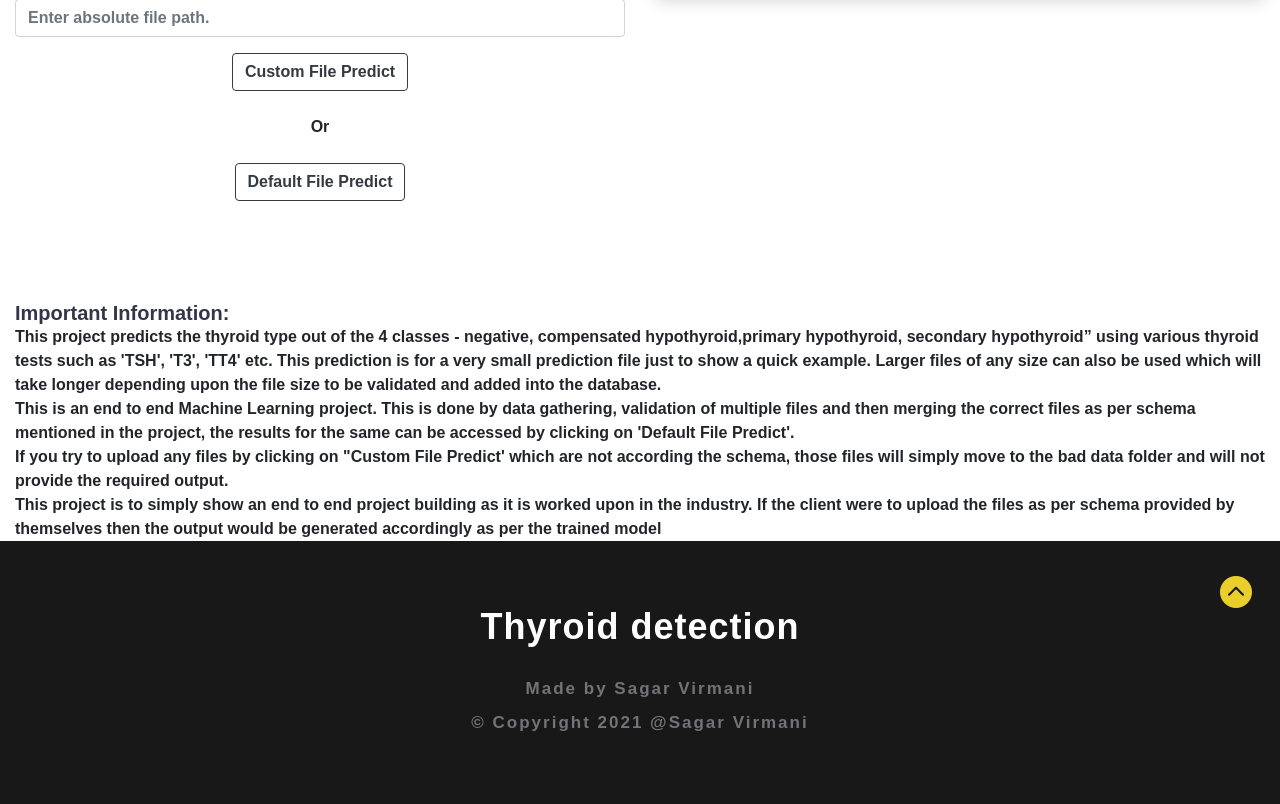
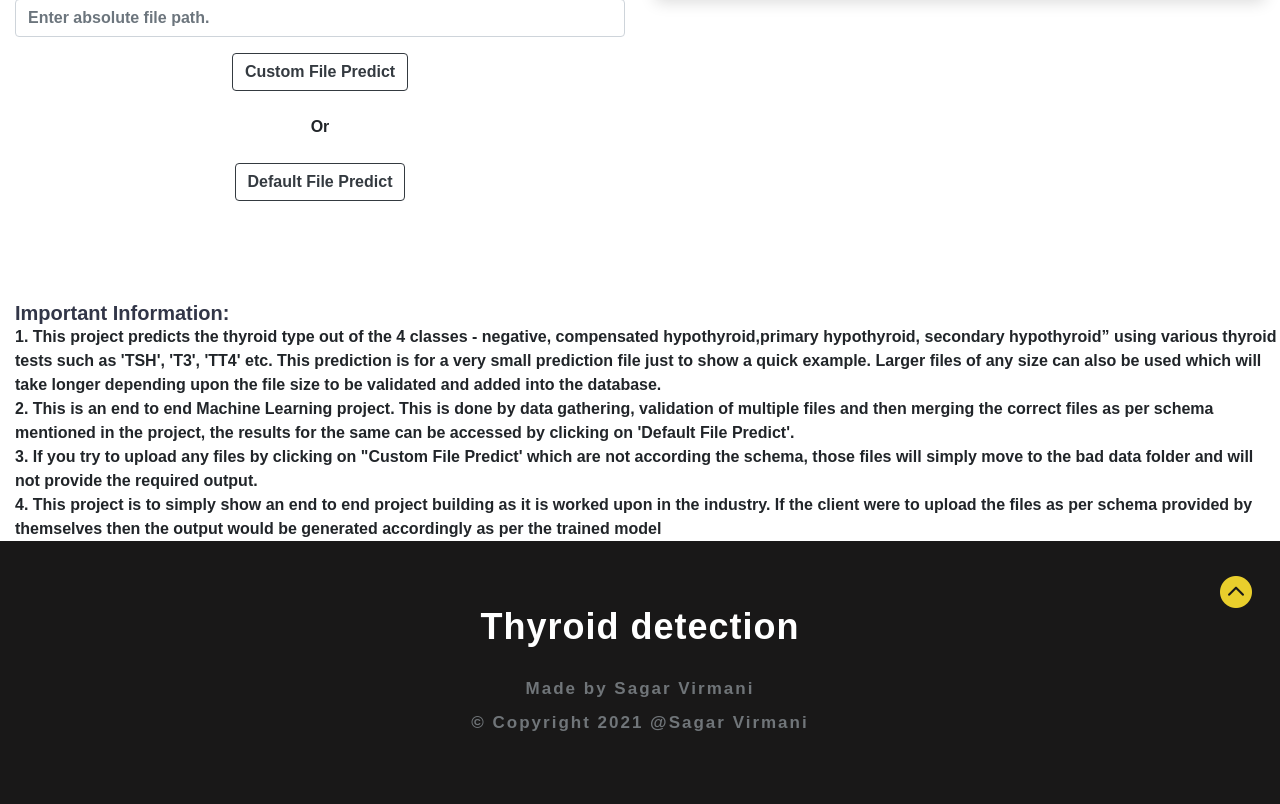
Before and after one commit to sagar61205/Thyroid-detection, a Flask app: page /batch_prediction in a window 1280 px wide. Shown: the part 158-962 px from the top of the page. Run offline with Flask 2, Linux system fonts and the light colour scheme; some libraries are stand-ins or nearby versions; some web fonts are replaced.

Commit message:
Update batch_prediction.html

```diff
--- a/templates/batch_prediction.html
+++ b/templates/batch_prediction.html
@@ -159,14 +159,14 @@
 		<div>
 			<p>
 				<UL>
-				<li>This project predicts the thyroid type out of the 4 classes - negative, compensated hypothyroid,primary hypothyroid, secondary hypothyroid” using various thyroid tests such as 'TSH', 'T3', 'TT4' etc.
+				<li>1. This project predicts the thyroid type out of the 4 classes - negative, compensated hypothyroid,primary hypothyroid, secondary hypothyroid” using various thyroid tests such as 'TSH', 'T3', 'TT4' etc.
 					This prediction is for a very small prediction file just to show a quick example. Larger files of any size can also be used which will take longer depending
 					upon the file size to be validated and added into the database.
-				<li>This is an end to end Machine Learning project. This is done by data gathering, validation of multiple files
+				<li>2. This is an end to end Machine Learning project. This is done by data gathering, validation of multiple files
 					and then merging the correct files as per schema mentioned in the project, the results for the same can be accessed by clicking on 'Default File Predict'.</li>
-				<li>If you try to upload any files by clicking on "Custom File Predict' which are not according the schema, those files will simply move to the bad data
+				<li>3. If you try to upload any files by clicking on "Custom File Predict' which are not according the schema, those files will simply move to the bad data
 					folder and will not provide the required output.</li>
-				<li>This project is to simply show an end to end project building as it is worked upon in the industry. If the client were to upload the files as per schema provided
+				<li>4. This project is to simply show an end to end project building as it is worked upon in the industry. If the client were to upload the files as per schema provided
 					by themselves then the output would be generated accordingly as per the trained model</li>
 				</li>
 				</UL>
```
